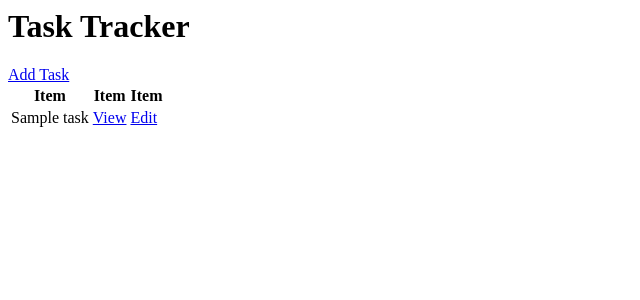
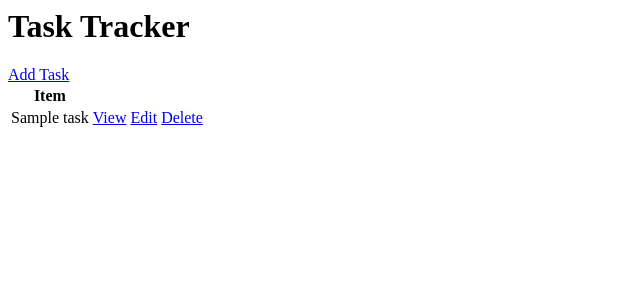
Before and after one commit to Aofficial0/TaskTracker, a Django app: page / in a window 1280 px wide. Shown: the top 300 px of the page, without its empty margins (0-640 px from the left). Run offline with Django 4.2, Linux system fonts and the light colour scheme; tables that the repository leaves empty hold one stand-in row (values such as "Sample post").

Commit message:
in views imprted DeleteView and added a DeleteView class with model and context object name and linked that to the right path in url and created a new task confirm delete template with a confirmation message in it and csrf token and a go back to tasks button

```diff
--- a/core/templates/core/task_list.html
+++ b/core/templates/core/task_list.html
@@ -3,14 +3,15 @@
 <table>
     <tr>
         <th>Item</th>
-        <th>Item</th>
-        <th>Item</th>
+        <th></th>
+        <th></th>
     </tr>
     {% for task in tasks %}
     <tr>
         <td>{{task.title}}</td>
         <td><a href="{% url 'task' task.id %}">View</a></td>
         <td><a href="{% url 'task-update' task.id %}">Edit</a></td>
+        <td><a href="{% url 'task-delete' task.id %}">Delete</a></td>
     </tr>
     {% empty %}
         <h3>No Items in list</h3>
--- a/core/urls.py
+++ b/core/urls.py
@@ -1,10 +1,11 @@
 from django.urls import path
-from .views import  TaskTrack, TaskDetail, TaskCreate, TaskUpdate
+from .views import  TaskTrack, TaskDetail, TaskCreate, TaskUpdate, DeleteView
 
 urlpatterns = [
     path('', TaskTrack.as_view(), name='tasks'),
     path('task/<int:pk>/', TaskDetail.as_view(), name='task'),
     path('task-create/', TaskCreate.as_view(), name='task-create'),
     path('task-update/<int:pk>/', TaskUpdate.as_view(), name='task-update'),
+    path('task-delete/<int:pk>/', DeleteView.as_view(), name='task-delete'),
 
 ]
--- a/core/views.py
+++ b/core/views.py
@@ -1,7 +1,7 @@
 from django.shortcuts import render
 from django.views.generic.list import ListView
 from django.views.generic.detail import DetailView
-from django.views.generic.edit import CreateView, UpdateView
+from django.views.generic.edit import CreateView, UpdateView, DeleteView
 from django.urls import reverse_lazy
 
 from .models import Task
@@ -27,3 +27,8 @@ class TaskUpdate(UpdateView):
     model = Task
     fields = '__all__'
     success_url = reverse_lazy('tasks')
+
+class DeleteView(DeleteView):
+    model = Task
+    context_object_name = 'task'
+    success_url = reverse_lazy('tasks')
```
Also changed, not shown: core/templates/core/task_confirm_delete.html (added, +7 -0 lines).
